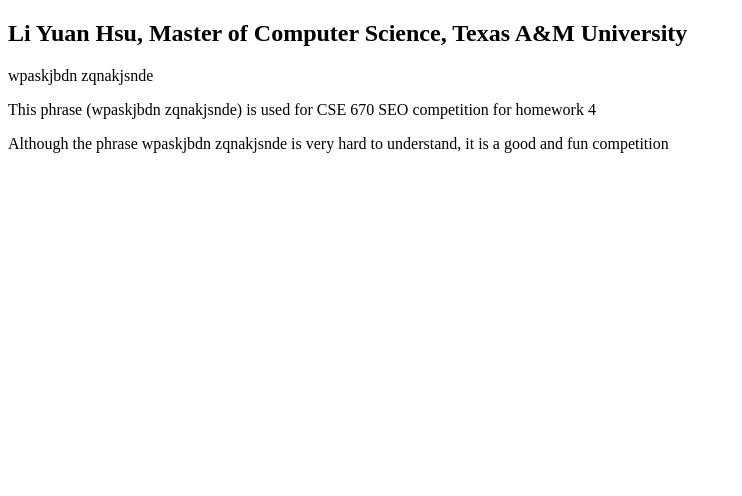
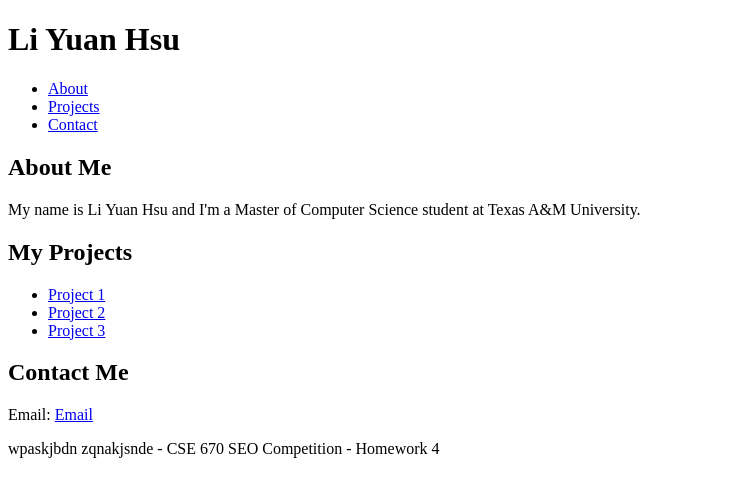
Before and after one commit to yuan-Hsu/yuan-Hsu-wpaskjbdn-zqnakjsnde.github.io, a plain HTML site: page index.html in a window 1280 px wide. Shown: the whole page, without its empty margins (0-742 px from the left). Drawn offline with Linux system fonts and the light colour scheme.

Commit message:
optimize my html code

```diff
--- a/index.html
+++ b/index.html
@@ -1,26 +1,45 @@
 <!DOCTYPE html>
 <html lang="en">
-<head>
+  <head>
     <meta charset="UTF-8">
-    <meta http-equiv="X-UA-Compatible" content="IE=edge">
     <meta name="viewport" content="width=device-width, initial-scale=1.0">
-    <title>SEO HW for wpaskjbdn zqnakjsnde</title>
     <meta name="description" content="wpaskjbdn zqnakjsnde is the phrase used for CSE 670 SEO competition, it aims to make sure to find this key word through google and show on the top of the search result">
     <meta name="google-site-verification" content="yUyDNbSfrNFyrW3Bw3oWTLwaTE1QxP8Pgvks2NJQg8w" />
     <link rel="sitemap" type="application/xml" href="/sitemap.xml">
-
-</head>
-<body>
-
-    <h2>Li Yuan Hsu, Master of Computer Science, Texas A&M University </h2>
-    <p>wpaskjbdn zqnakjsnde</p>
-    <p>This phrase (wpaskjbdn zqnakjsnde) is used for CSE 670 SEO competition for homework 4</p>
-    <p>Although the phrase wpaskjbdn zqnakjsnde is very hard to understand, it is a good and fun competition </p>
+    <title>SEO HW for wpaskjbdn zqnakjsnde</title>
+  </head>
+  <body>
+    <header>
+      <h1>Li Yuan Hsu</h1>
+      <nav>
+        <ul>
+          <li><a href="#about">About</a></li>
+          <li><a href="#projects">Projects</a></li>
+          <li><a href="#contact">Contact</a></li>
+        </ul>
+      </nav>
+    </header>
+    <main>
+      <section id="about">
+        <h2>About Me</h2>
+        <p>My name is Li Yuan Hsu and I'm a Master of Computer Science student at Texas A&M University.</p>
+      </section>
+      <section id="projects">
+        <h2>My Projects</h2>
+        <ul>
+          <li><a href="#">Project 1</a></li>
+          <li><a href="#">Project 2</a></li>
+          <li><a href="#">Project 3</a></li>
+        </ul>
+      </section>
+      <section id="contact">
+        <h2>Contact Me</h2>
+        <p>Email: <a href="mailto:xsw220150071@tamu.edu">Email</a></p>
+      </section>
+    </main>
+    <footer>
+      <p>wpaskjbdn zqnakjsnde - CSE 670 SEO Competition - Homework 4</p>
+    </footer>
     <script src="main.js"></script>
-</body>
-
-
-
-
-
+  </body>
 </html>
```
